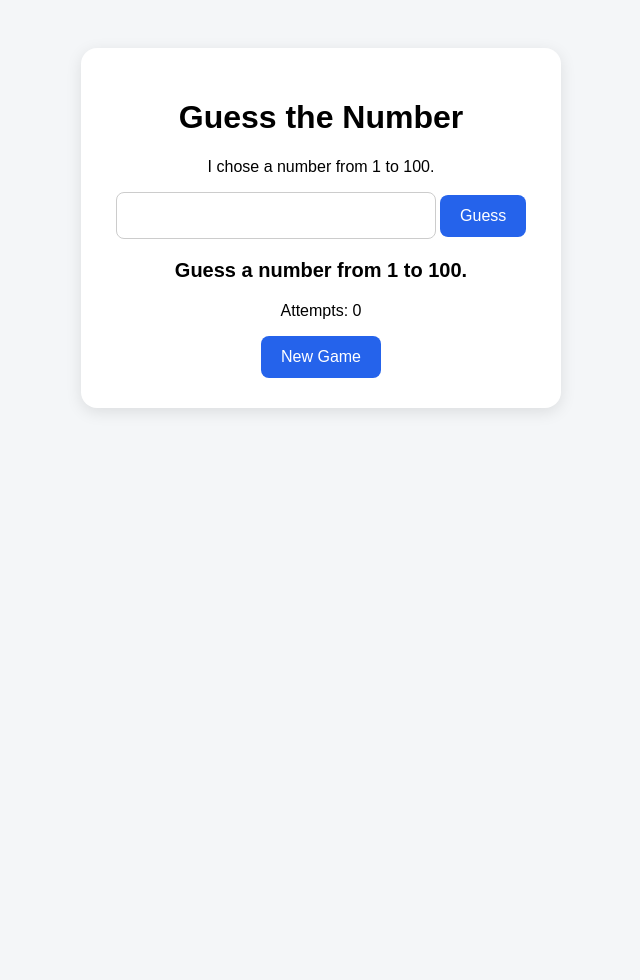
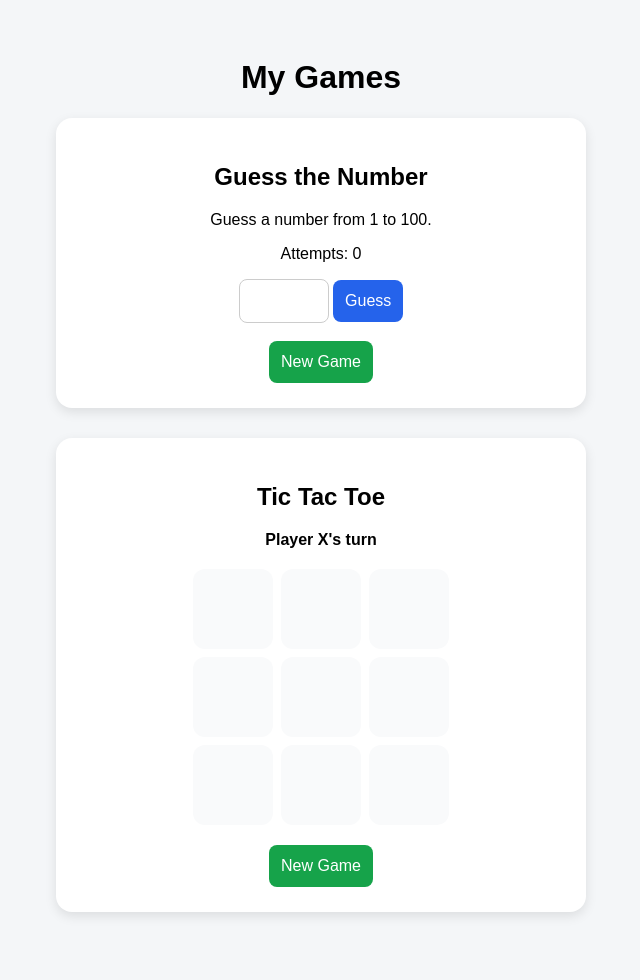
Before and after one commit to paulfelixferns-rgb/guess-games, a FastAPI app: page / in a window 1280 px wide. Shown: the whole page, without its empty margins (319-959 px from the left). Before the commit the page ends 412 px from the top, so only its background shows below. Run offline with FastAPI, Linux system fonts and the light colour scheme.

Commit message:
Add files via upload

```diff
--- a/templates/index.html
+++ b/templates/index.html
@@ -1,60 +1,114 @@
 <!DOCTYPE html>
 <html>
 <head>
-    <title>Guess the Number</title>
+    <title>Games</title>
     <style>
         body {
             font-family: Arial, sans-serif;
             background: #f4f6f8;
             text-align: center;
-            padding: 40px;
+            padding: 30px;
         }
         .card {
             background: white;
-            max-width: 420px;
-            margin: auto;
-            padding: 30px;
+            padding: 25px;
             border-radius: 16px;
-            box-shadow: 0 4px 16px rgba(0,0,0,0.1);
+            box-shadow: 0 4px 12px rgba(0,0,0,0.1);
+            max-width: 480px;
+            margin: 0 auto 30px;
         }
-        input {
+        input, button {
             padding: 12px;
-            width: 70%;
-            font-size: 18px;
+            font-size: 16px;
             border-radius: 8px;
             border: 1px solid #ccc;
         }
         button {
-            padding: 12px 20px;
-            font-size: 16px;
-            border: none;
-            border-radius: 8px;
             background: #2563eb;
             color: white;
+            border: none;
             cursor: pointer;
         }
-        .message {
-            margin: 20px 0;
-            font-size: 20px;
+        .green {
+            background: #16a34a;
+        }
+        .board {
+            display: grid;
+            grid-template-columns: repeat(3, 80px);
+            gap: 8px;
+            justify-content: center;
+            margin: 20px auto;
+        }
+        .cell {
+            width: 80px;
+            height: 80px;
+            font-size: 36px;
             font-weight: bold;
+            border: none;
+            border-radius: 12px;
+            background: #f9fafb;
+            cursor: pointer;
+        }
+        .cell:disabled {
+            cursor: not-allowed;
+            background: #e5e7eb;
+        }
+        .x { color: #2563eb; }
+        .o { color: #dc2626; }
+        .status {
+            font-weight: bold;
+            margin: 10px;
         }
     </style>
 </head>
 <body>
+    <h1>My Games</h1>
+
     <div class="card">
-        <h1>Guess the Number</h1>
-        <p>I chose a number from 1 to 100.</p>
+        <h2>Guess the Number</h2>
+        <p>{{ message }}</p>
+        <p>Attempts: {{ attempts }}</p>
 
         <form action="/guess" method="post">
             <input type="number" name="number" min="1" max="100" required>
             <button type="submit">Guess</button>
         </form>
 
-        <p class="message">{{ message }}</p>
-        <p>Attempts: {{ attempts }}</p>
+        <br>
 
         <form action="/new" method="post">
-            <button type="submit">New Game</button>
+            <button type="submit" class="green">New Game</button>
+        </form>
+    </div>
+
+    <div class="card">
+        <h2>Tic Tac Toe</h2>
+
+        <p class="status">
+            {% if game_over %}
+                {% if winner == "Draw" %}
+                    It is a draw!
+                {% else %}
+                    Player {{ winner }} wins!
+                {% endif %}
+            {% else %}
+                Player {{ current_player }}'s turn
+            {% endif %}
+        </p>
+
+        <div class="board">
+            {% for cell in board %}
+                <form action="/move/{{ loop.index0 }}" method="post">
+                    <button class="cell {% if cell == 'X' %}x{% elif cell == 'O' %}o{% endif %}"
+                            {% if cell or game_over %}disabled{% endif %}>
+                        {{ cell }}
+                    </button>
+                </form>
+            {% endfor %}
+        </div>
+
+        <form action="/reset" method="post">
+            <button type="submit" class="green">New Game</button>
         </form>
     </div>
 </body>
```
